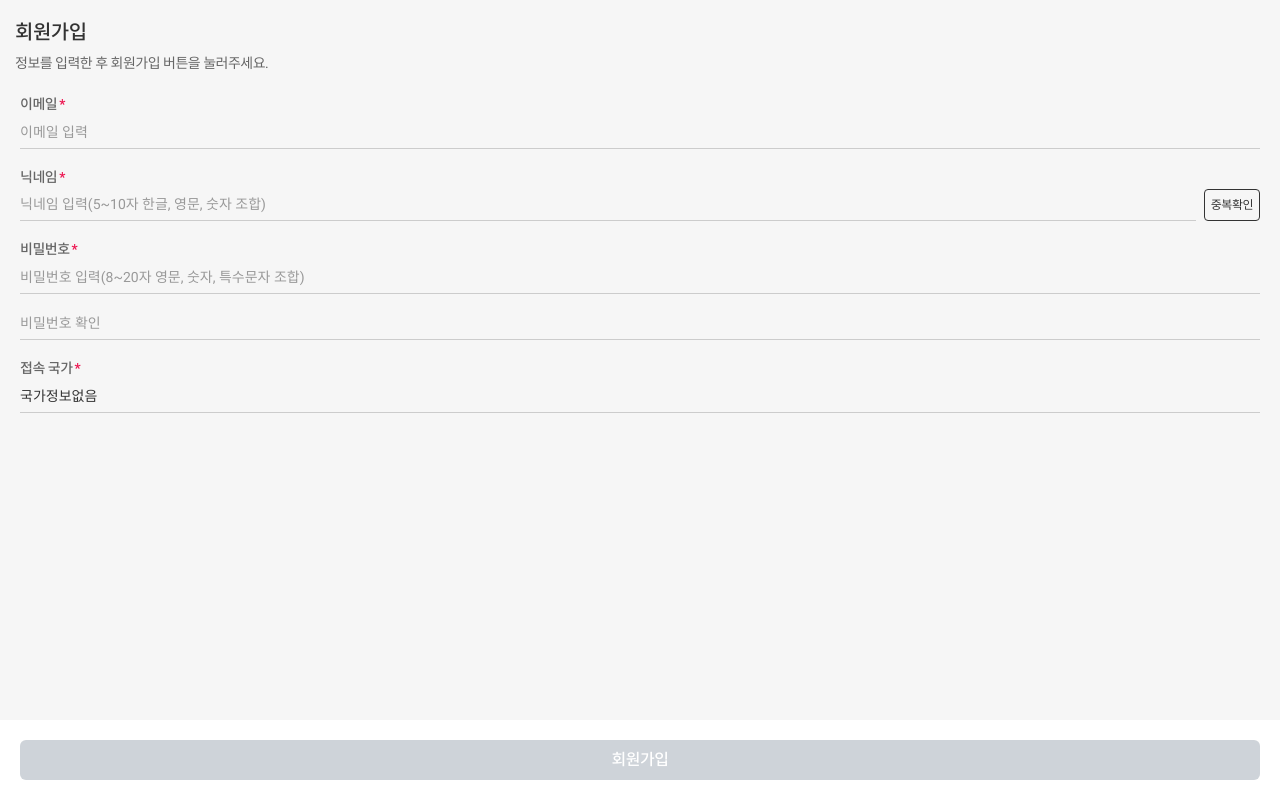
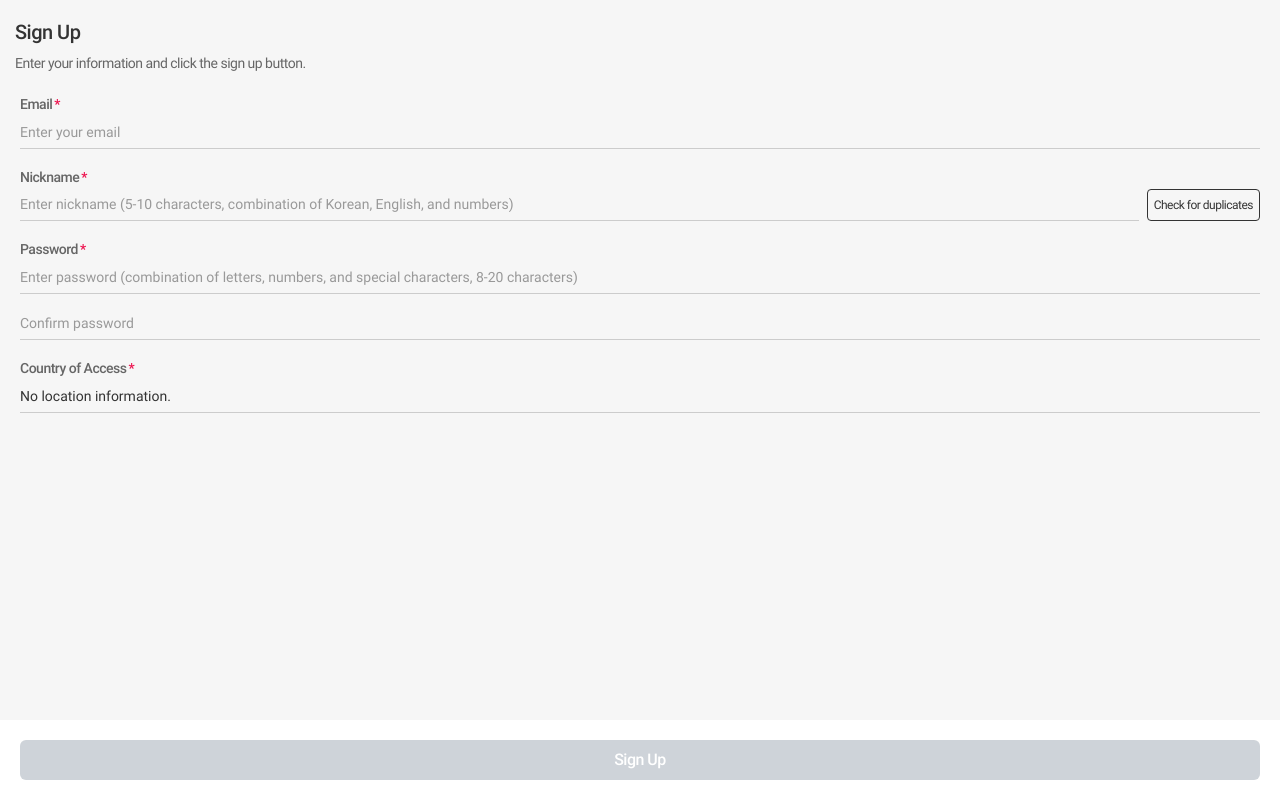
Before and after one commit to HyunsooZo/immilog-front, a Vue app: page /sign-up in a window 1280 px wide. Built offline with nearby package versions, Linux system fonts and the light colour scheme; no server answers.

Commit message:
feat: 다국어 적용

```diff
--- a/src/components/layouts/TheFooterButton.vue
+++ b/src/components/layouts/TheFooterButton.vue
@@ -3,14 +3,8 @@
 	<div class="footer">
 		<div class="button-wrap">
 			<!-- 회원가입 버튼 -->
-			<button
-				@click="props.onClick"
-				:class="buttonClasses"
-				:disabled="!props.condition"
-				role="link"
-				id="registerBtn"
-			>
-				회원가입
+			<button @click="props.onClick" :class="buttonClasses" :disabled="!props.condition" role="link" id="registerBtn">
+				{{ t('theFooterButton.register') }}
 			</button>
 		</div>
 	</div>
@@ -18,6 +12,9 @@
 
 <script setup lang="ts">
 import { computed } from 'vue';
+import { useI18n } from 'vue-i18n';
+
+const { t } = useI18n();
 
 // props 정의
 const props = defineProps({
--- a/src/locales/en.json
+++ b/src/locales/en.json
@@ -98,5 +98,71 @@
   },
   "searchBar": {
     "keywordPlaceHolder": "Enter a keyword"
+  },
+  "signInView": {
+    "email": "Email",
+    "emailPlaceHolder": "Enter your email",
+    "password": "Password",
+    "passwordPlaceHolder": "Enter your password",
+    "passwordReset": "Reset Password",
+    "or": "or",
+    "signIn": "Sign In",
+    "autoSignIn": "Auto Sign-In",
+    "googleLogin": "Google Login",
+    "kakaoTalkLogin": "KakaoTalk Login",
+    "naverLogin": "Naver Login",
+    "ifYouDoNotHaveAnAccount": "Don't have an account?",
+    "signUp": "Sign Up",
+    "failedToSignIn": "Failed to sign in. Please check your email and password.",
+    "failedToConnect": "Failed to connect to the server. Please try again."
+  },
+  "signUpView": {
+    "signUp": "Sign Up",
+    "enterInformation": "Enter your information and click the sign up button.",
+    "email": "Email",
+    "emailPlaceHolder": "Enter your email",
+    "invalidEmailFormat": "Invalid email format.",
+    "nickname": "Nickname",
+    "nicknamePlaceHolder": "Enter nickname (5-10 characters, combination of Korean, English, and numbers)",
+    "duplicationCheck": "Check for duplicates",
+    "alreadyInUse": "Nickname already in use.",
+    "availableNickname:": "Nickname available.",
+    "password": "Password",
+    "passwordPlaceHolder": "Enter password (combination of letters, numbers, and special characters, 8-20 characters)",
+    "passwordConfirm": "Confirm password",
+    "passwordNotMatch": "Passwords do not match.",
+    "passwordFormatNotMeet": "Password must be 8-20 characters long and include letters, numbers, and special characters.",
+    "country": "Country of Access",
+    "doDuplicationCheck": "Please check for nickname duplicates.",
+    "signUpVerificationEmailHasBeenSent": "A sign-up verification email has been sent.",
+    "thruVerificationEmail": "Complete the email verification through the email you entered <br>then click the button below to proceed with login.",
+    "noLocationInfo": "No location information.",
+    "failedToFetchLocationInfo": "Failed to fetch location information. Please try again."
+  },
+  "theFooterButton": {
+    "register": "Sign Up"
+  },
+  "searchView": {
+    "searchPlaceHolder": "Enter a keyword and press Enter",
+    "cancel": "Cancel"
+  },
+  "resultView": {
+    "confirm": "Confirm"
+  },
+  "profileEditView": {
+    "profileEdit": "Edit Profile",
+    "profileEditText": "After editing your profile, please press the confirm button.",
+    "nicknameChange": "Change Nickname",
+    "nicknameChangePlaceHolder": "Enter nickname (5-10 characters, combination of Korean, English, and numbers)",
+    "changeCountry": "Change Country of Access",
+    "country": "Country of Access",
+    "fetchLocation": "Fetch Location Info",
+    "save": "Save",
+    "failedToUploadImage": "Failed to upload image. Please try again.",
+    "failedToFetchLocationInfo": "Failed to fetch location information. Please check location permissions and try again."
+  },
+  "postView": {
+    "myCountry": "My Country",
+    "interestCountry": "Interest Country"
   }
 }
--- a/src/locales/ko.json
+++ b/src/locales/ko.json
@@ -98,5 +98,71 @@
   },
   "searchBar": {
     "keywordPlaceHoler": "검색어를 입력하세요"
+  },
+  "signInView": {
+    "email": "이메일",
+    "emailPlaceHolder": "이메일을 입력하세요",
+    "password": "비밀번호",
+    "passwordPlaceHolder": "비밀번호를 입력하세요",
+    "passwordReset": "비밀번호 재설정",
+    "or": "또는",
+    "signIn": "로그인",
+    "autoSignIn": "자동 로그인",
+    "googleLogin": "구글 로그인",
+    "kakaoTalkLogin": "카카오톡 로그인",
+    "naverLogin": "네이버 로그인",
+    "ifYouDoNotHaveAnAccount": "계정이 없으신가요?",
+    "signUp": "회원가입",
+    "failedToSignIn": "로그인에 실패했습니다. 이메일과 비밀번호를 확인해주세요.",
+    "failedToConnect": "서버와 연결이 끊겼습니다. 다시 시도해주세요."
+  },
+  "signUpView": {
+    "signUp": "회원가입",
+    "enterInformation": "정보를 입력한 후 회원가입 버튼을 눌러주세요.",
+    "email": "이메일",
+    "emailPlaceHolder": "이메일을 입력하세요",
+    "invalidEmailFormat": "이메일 형식이 올바르지 않습니다.",
+    "nickname": "닉네임",
+    "nicknamePlaceHolder": "닉네임 입력(5~10자 한글, 영문, 숫자 조합)",
+    "duplicationCheck": "중복 확인",
+    "alreadyInUse": "이미 사용중인 닉네임입니다.",
+    "availableNickname:": "사용 가능한 닉네임입니다.",
+    "password": "비밀번호",
+    "passwordPlaceHolder": "비밀번호 입력(영문, 숫자, 특수문자 조합으로 8~20자리)",
+    "passwordConfirm": "비밀번호 확인",
+    "passwordNotMatch": "비밀번호가 일치하지 않습니다.",
+    "passwordFormatNotMeet": "비밀번호는 영문, 숫자, 특수문자 조합으로 8~20자리로 입력해주세요.",
+    "country": "접속 국가",
+    "doDuplicationCheck": "닉네임 중복체크를 해주세요.",
+    "signUpVerificationEmailHasBeenSent": "회원가입 인증 이메일이 발송되었습니다.",
+    "thruVerificationEmail": "입력하신 이메일을 통하여 <br>이메일 인증을 완료하신 후 <br>아래 버튼을 눌러 로그인을 진행해주세요.",
+    "noLocationInfo": "위치정보가 없습니다.",
+    "failedToFetchLocationInfo": "위치정보를 불러오는데 실패했습니다. 다시 시도해주세요."
+  },
+  "theFooterButton": {
+    "register": "회원가입"
+  },
+  "searchView": {
+    "searchPlaceHolder": "검색어를 입력 후 엔터를 눌러주세요",
+    "cancel": "취소"
+  },
+  "resultView": {
+    "confirm": "확인"
+  },
+  "profilEditView": {
+    "profileEdit": "프로필 수정",
+    "profileEditText": "프로필 수정 후 확인 버튼을 눌러주세요.",
+    "nicknameChange": "닉네임 변경",
+    "nicknameChangePlaceHolder": "닉네임 입력(5~10자 한글, 영문, 숫자 조합)",
+    "changeCountry": "접속 국가 변경",
+    "country": "접속 국가",
+    "fetchLocation": "위치정보 불러오기",
+    "save": "저장",
+    "failedToUploadImage": "이미지 업로드에 실패했습니다. 다시 시도해주세요.",
+    "failedToFetchLocationInfo": "위치정보를 불러오는데 실패했습니다. 위치 권한 설정 확인 후 다시 시도해주세요."
+  },
+  "postView": {
+    "myCountry": "내 국가",
+    "interestCountry": "관심 국가"
   }
 }
--- a/src/views/BoardView.vue
+++ b/src/views/BoardView.vue
@@ -123,8 +123,8 @@ const menuBarLeft = ref('0px');
 const menuBarWidth = ref('0px');
 
 let menus = [
-	{ label: '내지역', active: ref(true) },
-	{ label: '관심지역', active: ref(false) },
+	{ label: t('postView.myCountry'), active: ref(true) },
+	{ label: t('postView.interestCountry'), active: ref(false) },
 ];
 
 const selectMenu = (selectedMenu: { active: any; label?: string; }) => {
--- a/src/views/ProfileEditView.vue
+++ b/src/views/ProfileEditView.vue
@@ -2,12 +2,10 @@
 	<LoadingModal v-if="isLoading" />
 	<TheHeader />
 	<div class="content">
-		<TheTopBox :title="'프로필 수정'" :text="'프로필 수정 후 확인 버튼을 눌러주세요.'" />
+		<TheTopBox :title="t('profileEditView.profileEdit')" :text="t('profileEditView.profileEditText')" />
 		<div class="container">
 			<!-- profileimage -->
 			<div class="input-wrap">
-				<!-- <em class="input__title">프로필 사진</em> -->
-				<!-- input__wrap -->
 				<div class="input__wrap input__attachments _edit">
 					<div class="input__item">
 						<div class="input__item_inner">
@@ -29,43 +27,44 @@
 			</div>
 			<!-- nickname -->
 			<div class="input-wrap">
-				<em class="input__title">닉네임 변경</em>
+				<em class="input__title">{{ t('profilEditView.nicknameChange') }}</em>
 				<!-- input__wrap -->
 				<div class="input__wrap underline-type">
 					<div class="input__item">
 						<div class="input__item_inner">
 							<input v-model="userNickName" type="text" class="input__element"
-								placeholder="닉네임 입력(5~10자 한글, 영문, 숫자 조합)" />
+								:placeholder="t('profilEditView.nicknameChangePlaceHolder')" />
 						</div>
 					</div>
 					<button type="button" class="button button--primary" @click="checkNickName">
-						중복확인
+						{{ t('signUpView.duplicationCheck') }}
 					</button>
 				</div>
 				<!-- 에러 메시지 -->
 				<p v-if="nickNameCheckDone && !isNickNameValid && isNickNameChanged" class="input__error" aria-live="assertive">
-					이미 사용중인 닉네임 입니다.
+					{{ t('signUpView.alreadyInUse') }}
 				</p>
 				<p v-if="!nickNameCheckDone && !isNickNameValid && isNickNameChanged" class="input__error"
 					aria-live="assertive">
-					닉네임 중복체크를 진행 해주세요.
+					{{ t('signUpView.doDuplicationCheck') }}
 				</p>
 				<p v-if="nickNameCheckDone && isNickNameValid && isNickNameChanged" class="input__text" aria-live="assertive">
-					사용 가능한 닉네임입니다.
+					{{ t('signUpView.availableNickname') }}
 				</p>
 			</div>
 			<!-- country -->
 			<div class="input-wrap">
-				<em class="input__title">접속 국가 변경</em>
+				<em class="input__title">{{ t('profilEditView.changeCountry') }}</em>
 				<!-- input__wrap -->
 				<div class="input__wrap underline-type">
 					<div class="input__item">
 						<div class="input__item_inner">
-							<input v-model="country" type="text" class="input__element" placeholder="지역" disabled />
+							<input v-model="country" type="text" class="input__element" :placeholder="t('profileEditView.country')"
+								disabled />
 						</div>
 					</div>
 					<button type="button" class="button button--primary" @click="fetchLocation">
-						위치가져오기
+						{{ t('profilEditView.fetchLocation') }}
 					</button>
 				</div>
 			</div>
@@ -86,7 +85,7 @@
 			!country ||
 			!userNickName,
 	}" @click="saveProfile">
-					저장
+					{{ t('profileEditView.save') }}
 				</button>
 			</div>
 		</div>
@@ -106,6 +105,9 @@ import { resizeImage } from '@/utils/image.ts';
 import useAxios from '@/composables/useAxios.ts';
 import LoadingModal from '@/components/loading/LoadingModal.vue';
 import { useRouter } from 'vue-router';
+import { useI18n } from 'vue-i18n';
+
+const { t } = useI18n();
 
 const router = useRouter();
 const { sendRequest } = useAxios(router);
@@ -198,7 +200,7 @@ const hostImage = async () => {
 		if (status === 200) {
 			imagePreview.value = data.data;
 		} else {
-			openAlert('이미지 업로드에 실패했습니다. 다시 시도해주세요.');
+			openAlert(t('profilEditView.failedToUploadImage'));
 		}
 	} catch (error) {
 		console.log(error);
@@ -326,9 +328,7 @@ const getCountry = async (latitude: number, longitude: number) => {
 		if (status === 200) {
 			country.value = data.data.country;
 		} else {
-			openAlert(
-				'지역정보를 가져오는데 실패했습니다. 위치권한 설정을 확인해주세요.',
-			);
+			openAlert(t('profilEditView.failedToFetchLocationInfo'));
 		}
 	} catch (error) {
 		console.log(error);
--- a/src/views/ResultView.vue
+++ b/src/views/ResultView.vue
@@ -33,7 +33,7 @@
 
 		<div class="button-wrap">
 			<button class="button button--primary" role="link" @click="onLogin">
-				확인
+				{{ t('resultView.confirm') }}
 			</button>
 		</div>
 	</div>
@@ -42,6 +42,9 @@
 <script setup lang="ts">
 import { useRouter } from 'vue-router';
 import { resultCircleIcon } from '@/utils/icons.ts';
+import { useI18n } from 'vue-i18n';
+
+const { t } = useI18n();
 
 const router = useRouter();
 
--- a/src/views/SearchView.vue
+++ b/src/views/SearchView.vue
@@ -7,7 +7,7 @@
 				<div class="input__inner">
 					<div class="input__inner-item">
 						<input v-model="searchInput" type="search" id="inputSrch" class="input__element input__element--search"
-							placeholder="검색어를 입력 후 엔터를 눌러주세요" autocomplete="off" @keyup.enter="callSearchApi(page)" />
+							:placeholder="t('searchView.searchPlaceHolder')" autocomplete="off" @keyup.enter="callSearchApi(page)" />
 						<button v-if="searchInput !== ''" type="reset" class="input__button-remove" title="텍스트삭제"
 							@click="initializeSearchInput"></button>
 					</div>
@@ -54,6 +54,10 @@ import LoadingModal from '@/components/loading/LoadingModal.vue';
 import { useRouter } from 'vue-router';
 import SearchResult from '@/components/board/SearchResult.vue';
 import type { ISearchResult, IPageable } from '@/types/api-interface';
+import { useI18n } from 'vue-i18n';
+
+const { t } = useI18n();
+
 const router = useRouter();
 
 const { sendRequest } = useAxios(router);
--- a/src/views/SignInView.vue
+++ b/src/views/SignInView.vue
@@ -6,25 +6,26 @@
 		<div class="container">
 			<!-- email -->
 			<div class="input-wrap">
-				<em class="input__title">이메일</em>
+				<em class="input__title">{{ t('signInView.email') }}</em>
 				<!-- input__wrap -->
 				<div class="input__wrap underline-type">
 					<div class="input__item">
 						<div class="input__item_inner">
-							<input v-model="email" type="text" class="input__element" placeholder="이메일" id="inputEmail" required />
+							<input v-model="email" type="text" class="input__element" :placeholder="t('signInView.emailPlaceHolder')"
+								id="inputEmail" required />
 						</div>
 					</div>
 				</div>
 			</div>
 			<!-- password -->
 			<div class="input-wrap">
-				<em class="input__title">비밀번호</em>
+				<em class="input__title">{{ t('signInView.password') }}</em>
 				<!-- input__wrap -->
 				<div class="input__wrap underline-type">
 					<div class="input__item">
 						<div class="input__item_inner">
-							<input v-model="password" type="password" class="input__element" placeholder="비밀번호" id="inputPassword"
-								required />
+							<input v-model="password" type="password" class="input__element"
+								:placeholder="t('signInView.passwordPlaceHolder')" id="inputPassword" required />
 						</div>
 					</div>
 				</div>
@@ -32,7 +33,7 @@
 
 			<div class="button-wrap link-type">
 				<button type="button" class="button-text">
-					<strong>비밀번호 재설정</strong>
+					<strong>{{ t('signInView.passwordReset') }}</strong>
 				</button>
 			</div>
 
@@ -41,14 +42,14 @@
 		'button button--positive': isValidLogin && !isLoading,
 		'button button--disabled': !isValidLogin || isLoading,
 	}" role="link" id="loginBtn">
-					로그인</button><!-- //버튼 활성 .button--positive / 비활성 .button--disabled -->
+					{{ t('signInView.signIn') }}</button><!-- //버튼 활성 .button--positive / 비활성 .button--disabled -->
 			</div>
 
 			<div class="input-wrap">
 				<div class="input__wrap">
 					<div class="input__item">
 						<input type="checkbox" class="input__checkbox _text" id="loginSave" name="loginSave" />
-						<label for="loginSave" class="input__label">자동로그인</label>
+						<label for="loginSave" class="input__label">{{ t('signInView.autoSignIn') }}</label>
 					</div>
 				</div>
 			</div>
@@ -57,22 +58,22 @@
 		<!-- signin -->
 		<div class="signin-group-wrap">
 			<div class="title--small">
-				<span>or login with</span>
+				<span>{{ t('signInView.or') }}</span>
 			</div>
 			<ul class="signin-group">
 				<li class="item">
 					<button type="button" class="button-icon button--signin-google">
-						<i class="blind">구글 로그인</i>
+						<i class="blind">{{ t('signInView.googleLogin') }}</i>
 					</button>
 				</li>
 				<li class="item">
 					<button type="button" class="button-icon button--signin-kakao">
-						<i class="blind">카카오톡 로그인</i>
+						<i class="blind">{{ t('signInView.kakaoTalkLogin') }}</i>
 					</button>
 				</li>
 				<li class="item">
 					<button type="button" class="button-icon button--signin-naver">
-						<i class="blind">네이버 로그인</i>
+						<i class="blind">{{ t('signInView.naverLogin') }}</i>
 					</button>
 				</li>
 			</ul>
@@ -81,9 +82,9 @@
 		<div class="container">
 			<ul>
 				<li>
-					<strong>회원이 아닌 경우</strong>
+					<strong>{{ t('signInView.ifYouDoNotHaveAnAccount') }}</strong>
 					<button type="button" class="button-text" role="link" @click="onSignUp">
-						<strong>가입하기</strong>
+						<strong>{{ t('signInView.signUp') }}</strong>
 					</button>
 				</li>
 			</ul>
@@ -103,6 +104,9 @@ import CustomAlert from '@/components/modal/CustomAlert.vue';
 import LoadingModal from '@/components/loading/LoadingModal.vue';
 import { getCoordinate } from '@/services/geolocation.ts';
 import { getUserInfo } from '@/services/userInfoFetch.ts';
+import { useI18n } from 'vue-i18n';
+
+const { t } = useI18n();
 
 const email = ref('');
 const password = ref('');
@@ -147,13 +151,11 @@ const signIn = async () => {
 			}, 2000);
 		} else {
 			password.value = '';
-			openAlert(
-				'로그인에 실패했습니다. <br/> 이메일과 비밀번호를 확인해 주세요.',
-			);
+			openAlert(t('signInView.failedToSignIn'));
 		}
 	} catch (error) {
 		console.log(error);
-		openAlert('서버와의 통신에 실패했습니다.');
+		openAlert(t('signInView.failedToConnect'));
 	} finally {
 		setTimeout(() => {
 			offLoading();
--- a/src/views/SignUpView.vue
+++ b/src/views/SignUpView.vue
@@ -1,59 +1,59 @@
 <template>
 	<div class="content TheFooterButton">
 		<!-- //TheFooterButton -->
-		<TheTopBox :title="'회원가입'" :text="'정보를 입력한 후 회원가입 버튼을 눌러주세요.'" />
+		<TheTopBox :title="t('signUpView.signUp')" :text="t('signUpView.enterInformation')" />
 		<!-- 회원가입 -->
 		<div class="container">
 			<!-- e-mail -->
 			<div class="input-wrap" aria-label="required">
-				<em class="input__title">이메일</em>
+				<em class="input__title">{{ t('signUpView.email') }}</em>
 				<!-- input__wrap -->
 				<div class="input__wrap underline-type email-type">
 					<div class="input__item">
 						<div class="input__item_inner">
-							<input v-model="emailRegister" type="text" class="input__element" placeholder="이메일 입력" required />
+							<input v-model="emailRegister" type="text" class="input__element"
+								:placeholder="t('signUpView.emailPlaceHolder')" required />
 						</div>
 					</div>
 				</div>
 				<!-- 에러 메시지 -->
 				<p v-if="submitted && !isValidEmail" class="input__error" aria-live="assertive">
-					이메일 형식이 올바르지 않습니다.
+					{{ t('signUpView.invalidEmailFormat') }}
 				</p>
 			</div>
-
 			<!-- nickname -->
 			<div class="input-wrap" aria-label="required">
-				<em class="input__title">닉네임</em>
+				<em class="input__title">{{ t('signUpView.nickname') }}</em>
 				<!-- input__wrap -->
 				<div class="input__wrap underline-type">
 					<div class="input__item">
 						<div class="input__item_inner">
-							<input v-model="userNickName" type="text" class="input__element" placeholder="닉네임 입력(5~10자 한글, 영문, 숫자 조합)"
-								required />
+							<input v-model="userNickName" type="text" class="input__element"
+								:placeholder="t('signUpView.nicknamePlaceHolder')" required />
 						</div>
 					</div>
 					<button type="button" class="button button--primary" @click="checkNickName">
-						중복확인
+						{{ t('signUpView.duplicationCheck') }}
 					</button>
 				</div>
 				<!-- 에러 메시지 -->
 				<p v-if="nickNameCheckDone && !isNickNameValid" class="input__error" aria-live="assertive">
-					이미 사용중인 닉네임 입니다.
+					{{ t('signUpView.alreadyInUse') }}
 				</p>
 				<p v-if="nickNameCheckDone && isNickNameValid" class="input__text" aria-live="assertive">
-					사용 가능한 닉네임입니다.
+					{{ t('signUpView.availableNickname') }}
 				</p>
 			</div>
 
 			<!-- password -->
 			<div class="input-wrap" aria-label="required">
-				<em class="input__title">비밀번호</em>
+				<em class="input__title">{{ t('signUpView.password') }}</em>
 				<!-- input__wrap -->
 				<div class="input__wrap underline-type">
 					<div class="input__item">
 						<div class="input__item_inner">
 							<input v-model="userPassword" type="password" class="input__element"
-								placeholder="비밀번호 입력(8~20자 영문, 숫자, 특수문자 조합)" required />
+								:placeholder="t('signUpView.passwordPlaceHolder')" required />
 						</div>
 					</div>
 				</div>
@@ -61,28 +61,28 @@
 				<div class="input__wrap underline-type">
 					<div class="input__item">
 						<div class="input__item_inner">
-							<input v-model="userPasswordConfirm" type="password" class="input__element" placeholder="비밀번호 확인"
-								required />
+							<input v-model="userPasswordConfirm" type="password" class="input__element"
+								:placeholder="t('signUpView.passwordConfirm')" required />
 						</div>
 					</div>
 				</div>
 				<!-- 에러 메시지 -->
 				<p v-if="submitted && !passwordMatch" class="input__error" aria-live="assertive">
-					비밀번호가 일치하지 않습니다.
+					{{ t('signUpView.passwordNotMatch') }}
 				</p>
 				<p v-if="submitted && !passwordValidation" class="input__error" aria-live="assertive">
-					비밀번호는 영문, 숫자, 특수문자 조합으로 8~20자리로 입력해주세요.
+					{{ t('signUpView.passwordFormatNotMeet') }}
 				</p>
 			</div>
 
 			<!-- country -->
 			<div class="input-wrap" aria-label="required">
-				<em class="input__title">접속 국가</em>
+				<em class="input__title">{{ t('signUpView.country') }}</em>
 				<!-- input__wrap -->
 				<div class="input__wrap underline-type">
 					<div class="input__item">
 						<div class="input__item_inner">
-							<input v-model="country" type="text" class="input__element" placeholder="지역" disabled />
+							<input v-model="country" type="text" class="input__element" disabled />
 						</div>
 					</div>
 				</div>
@@ -104,8 +104,9 @@ import TheFooterButton from '@/components/layouts/TheFooterButton.vue';
 import { useLocationStore } from '@/stores/location.ts';
 import CustomAlert from '@/components/modal/CustomAlert.vue';
 import { useRouter } from 'vue-router';
-import { profilePicSelectIcon } from '@/utils/icons.ts';
-// import { resizeImage } from '@/utils/image';
+import { useI18n } from 'vue-i18n';
+
+const { t } = useI18n();
 
 const imagePreview = ref('');
 const emailRegister = ref('');
@@ -113,7 +114,7 @@ const userNickName = ref('');
 const userPassword = ref('');
 const userPasswordConfirm = ref('');
 const submitted = ref(false);
-const country = ref('국가정보없음');
+const country = ref(t('signUpView.noLocationInfo'));
 const region = ref('');
 // const imageUrl = ref('');
 // const imageFile = ref(null);
@@ -133,30 +134,6 @@ const isValidEmail = computed(() => {
 	return emailRegex.test(emailRegister.value);
 });
 
-// 프리뷰 이미지
-// const previewImage = event => {
-// 	const input = event.target;
-// 	if (input.files && input.files[0]) {
-// 		const reader = new FileReader();
-// 		reader.onload = e => {
-// 			imagePreview.value = e.target.result;
-// 			imageFile.value = input.files[0];
-// 		};
-// 		reader.readAsDataURL(input.files[0]);
-// 	}
-// };
-
-// // 미리보기 삭제
-// const removeImage = () => {
-// 	// 비어있는 이미지로 설정
-// 	imagePreview.value = '';
-// 	// input 엘리먼트의 값을 비워줌
-// 	const input = document.getElementById('file-upload');
-// 	if (input) {
-// 		input.value = '';
-// 	}
-// };
-
 //입력값 검증
 const fullFilled = computed(() => {
 	return (
@@ -167,38 +144,6 @@ const fullFilled = computed(() => {
 	);
 });
 
-// const hostImage = async () => {
-// 	if (!imagePreview.value) {
-// 		return;
-// 	}
-// 	try {
-// 		const formData = new FormData();
-// 		const resizedImage = await resizeImage(imageFile.value, 0.5);
-// 		formData.append('multipartFile', resizedImage);
-// 		const { status, data } = await sendRequest(
-// 			'post',
-// 			'/images?imagePath=profile',
-// 			{
-// 				headers: {
-// 					contentType: 'multipart/form-data',
-// 				},
-// 			},
-// 			formData,
-// 		);
-// 		if (status === 200) {
-// 			imageUrl.value = data.data;
-// 		} else {
-// 			openAlert('이미지 업로드에 실패했습니다. 다시 시도해주세요.');
-// 		}
-// 	} catch (error) {
-// 		console.log(error);
-// 	}
-// };
-
-// watch(imagePreview, () => {
-// 	hostImage();
-// });
-
 const register = async () => {
 	submitted.value = true;
 	passwordValidationCheck();
@@ -207,7 +152,7 @@ const register = async () => {
 		return;
 	}
 	if (!isNickNameValid.value) {
-		openAlert('닉네임 중복체크를 해주세요.');
+		openAlert(t('signUpView.doDuplicationCheck'));
 	}
 	if (
 		emailRegister.value &&
@@ -316,9 +261,7 @@ const getCountry = async (latitude: number, longitude: number) => {
 			country.value = data.data.country;
 			region.value = data.data.region;
 		} else {
-			openAlert(
-				'지역정보를 가져오는데 실패했습니다. 위치권한 설정을 확인해주세요.',
-			);
+			openAlert(t('signUpView.failedToFetchLocationInfo'));
 		}
 	} catch (error) {
 		console.log(error);
@@ -374,9 +317,8 @@ const onResult = () => {
 	router.push({
 		name: 'Result',
 		query: {
-			titleEmphasis: '회원가입 인증 이메일을 전송했습니다.',
-			content:
-				'입력하신 이메일을 통하여 <br>이메일 인증을 완료하신 후 <br>아래 버튼을 눌러 로그인을 진행해주세요.',
+			titleEmphasis: t('signUpView.signUpVerificationEmailHasBeenSent'),
+			content: t('signUpView.thruVerificationEmail'),
 		},
 	});
 };
```
